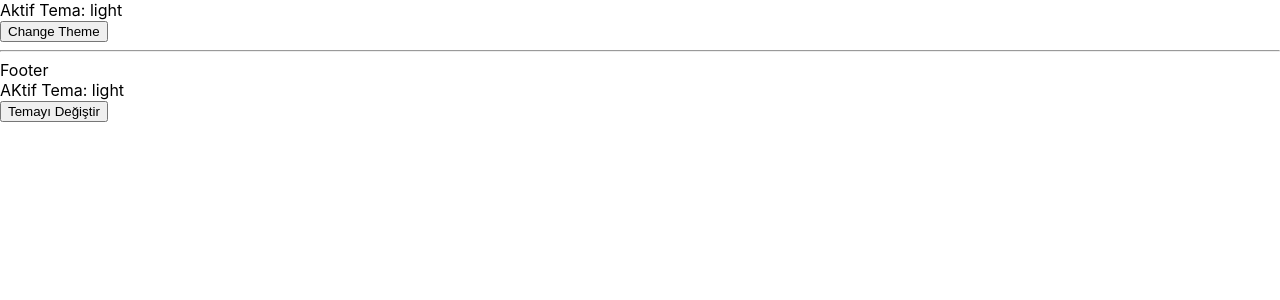
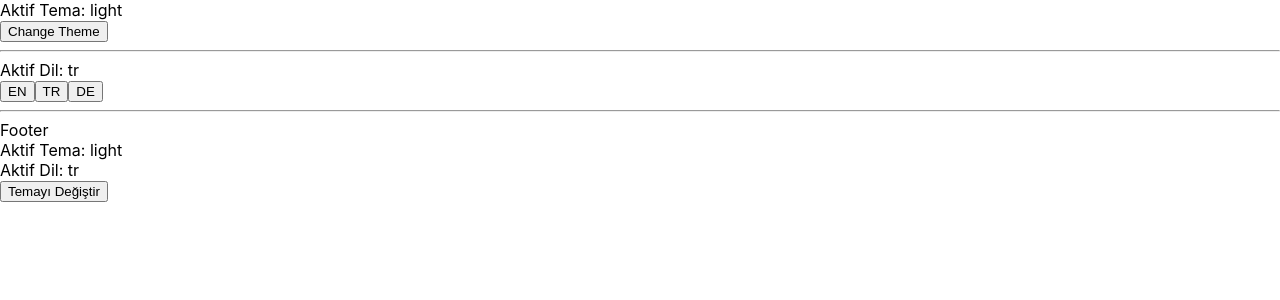
Before and after one commit to seymagundogduu/turkcell-react-egitimi, a React (Create React App) app: page / in a window 1280 px wide. Shown: the top 300 px of the page. Built offline with nearby package versions, Linux system fonts and the light colour scheme.

Commit message:
multiple context

```diff
--- a/src/App.js
+++ b/src/App.js
@@ -1,18 +1,24 @@
 import React from "react";
 
 import "./App.css";
+import ChangeLang from "./react-301/components/ChangeLang";
 import ChangeTheme from "./react-301/components/ChangeTheme";
 import Footer from "./react-301/components/Footer";
+import { LangContextProvider } from "./react-301/contexts/LangContext";
 
 import { ThemeContextProvider } from "./react-301/contexts/ThemeContext";
 
 function App() {
   return (
     <div>
+      <LangContextProvider>
       <ThemeContextProvider>
         <ChangeTheme />
+        <hr/>
+        <ChangeLang />
         <Footer />
       </ThemeContextProvider>
+      </LangContextProvider>
     </div>
   );
 }
--- /dev/null
+++ b/src/react-301/components/ChangeLang.jsx
@@ -0,0 +1,21 @@
+import React, {useContext} from 'react'
+import LangContext from '../contexts/LangContext'
+
+
+function ChangeLang() {
+    const {lang, setLang} = useContext(LangContext)
+  return (
+    <div>Aktif Dil: {lang}
+
+    <div>
+        <button onClick={() => setLang("en")}>EN</button>
+        <button onClick={() => setLang("tr")}>TR</button>
+        <button onClick={() => setLang("de")}>DE</button>
+    </div>
+    </div>
+
+
+  )
+}
+
+export default ChangeLang
--- a/src/react-301/components/Footer.jsx
+++ b/src/react-301/components/Footer.jsx
@@ -1,19 +1,20 @@
-import {useContext} from 'react'
-import ThemeContext from '../contexts/ThemeContext'
+import { useContext } from "react";
+import ThemeContext from "../contexts/ThemeContext";
+import LangContext from "../contexts/LangContext";
 
 function Footer() {
-    const {theme, toggleTheme} = useContext(ThemeContext);
+  const { theme, toggleTheme } = useContext(ThemeContext);
+  const { lang } = useContext(LangContext);
 
   return (
     <div>
-        <hr/>
-        Footer
-        <div>
-            AKtif Tema: {theme}
-        </div>
-        <button onClick={toggleTheme} >Temayı Değiştir </button>
-        </div>
-  )
+      <hr />
+      Footer
+      <div>Aktif Tema: {theme}</div>
+      <div>Aktif Dil: {lang}</div>
+      <button onClick={toggleTheme}>Temayı Değiştir </button>
+    </div>
+  );
 }
 
-export default Footer
+export default Footer;
--- /dev/null
+++ b/src/react-301/contexts/LangContext.jsx
@@ -0,0 +1,20 @@
+import { useState } from "react";
+import { createContext } from "react";
+
+
+const LangContext = createContext();
+
+export const LangContextProvider = ({ children }) =>{
+    const [lang, setLang] = useState("tr");
+
+
+    const values = {
+        lang,
+        setLang,
+    }
+    return <LangContext.Provider value={values}>
+        {children}
+    </LangContext.Provider>
+}
+
+export default LangContext;
```
